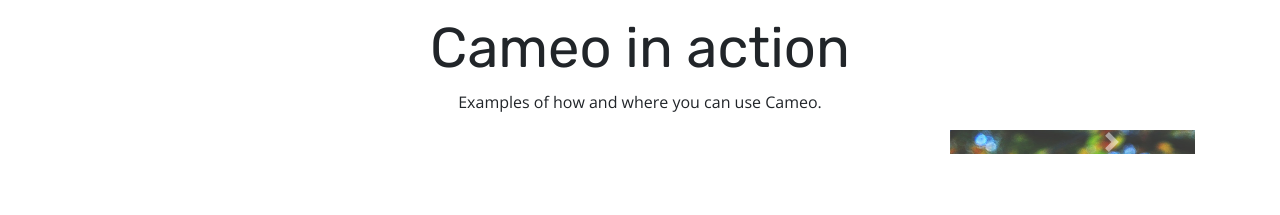
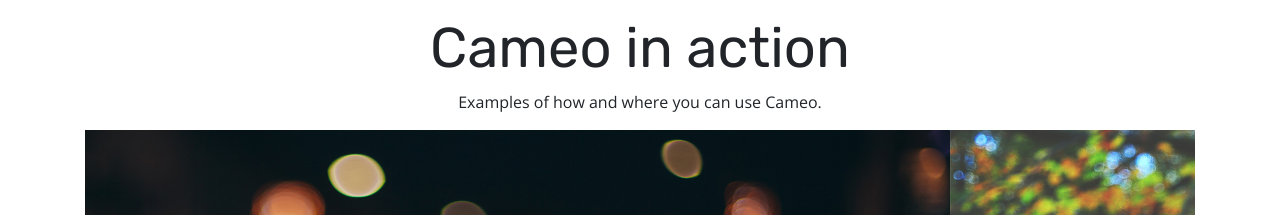
Before and after one commit to wisewill1/.github.io, a plain HTML site: page index.html in a window 1280 px wide. Shown: the part 2000-2215 px from the top of the page. Drawn offline with nearby package versions, Linux system fonts and the light colour scheme; some packages are replaced by stand-ins of ours; a script that the page names is missing; files whose address does not match are found by name.

Commit message:
image check

```diff
--- a/index.html
+++ b/index.html
@@ -122,7 +122,7 @@
      	</ol>
      	<div class="carousel-inner" role="listbox">
          <div class="carousel-item active">
-          <img src="showcase01.jpg" alt="slide #1" class="d-block img-fluid">
+          <img src="images/showcase01.jpg" alt="slide #1" class="d-block img-fluid">
           <div class="carousel-caption">
           	<h3 class="display-4">At-Night</h3>
           	<p> Use Cameo when going out with frinds.</p>
```
